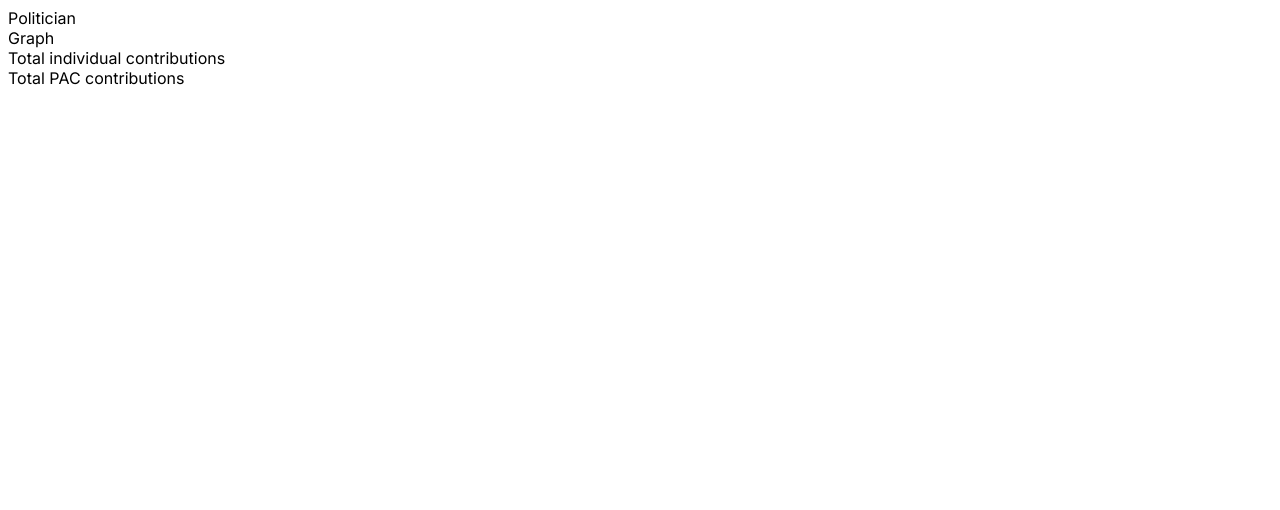
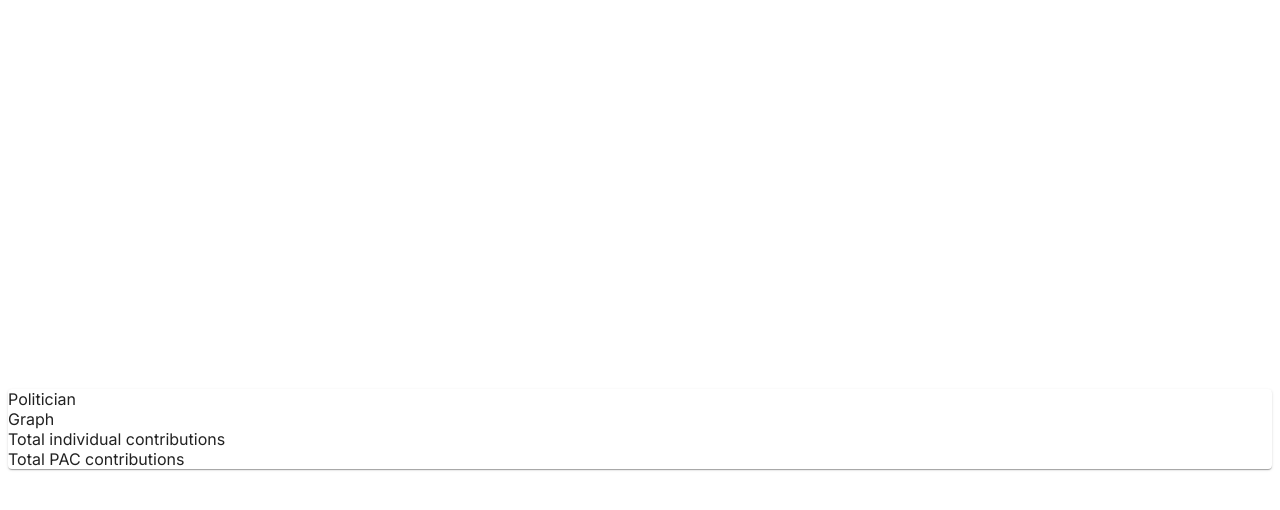
Before and after one commit to CloudyStripe/accountable-america, a Next.js app: page /politician in a window 1280 px wide. Shown: the top 510 px of the page. Built offline with nearby package versions, Linux system fonts and the light colour scheme.

Commit message:
established route and container.

```diff
--- /dev/null
+++ b/src/app/politician/page.module.css
@@ -0,0 +1,6 @@
+.tableContainer {
+    display: flex;
+    flex-direction:column;
+    justify-content: center;
+    height: 100%;
+}
--- a/src/app/politician/page.tsx
+++ b/src/app/politician/page.tsx
@@ -1,11 +1,27 @@
-const Politician = () => {
+'use client'
+import { Paper, TableContainer } from "@mui/material";
+import styles from './page.module.css'
+
+export interface paramsPolitician {
+  params: {},
+  searchParams: {
+    name: string;
+  }
+}
+
+const Politician: React.FC<paramsPolitician> = (props) => {
+
+  const {searchParams} = props;
 
   return (
-    <div className="container">
+    <div id="tableContainer" className={styles.tableContainer}>
+      <h1>{searchParams.name}</h1>
+      <TableContainer component={Paper}>
         <div>Politician</div>
         <div>Graph</div>
         <div>Total individual contributions</div>
         <div>Total PAC contributions</div>
+      </TableContainer>
     </div>
   )
 }
```
Also changed, not shown: src/app/search/[candidateQuery]/page.tsx (+5 -3 lines), 1 other file (tests, documents, lock files or other folders).
